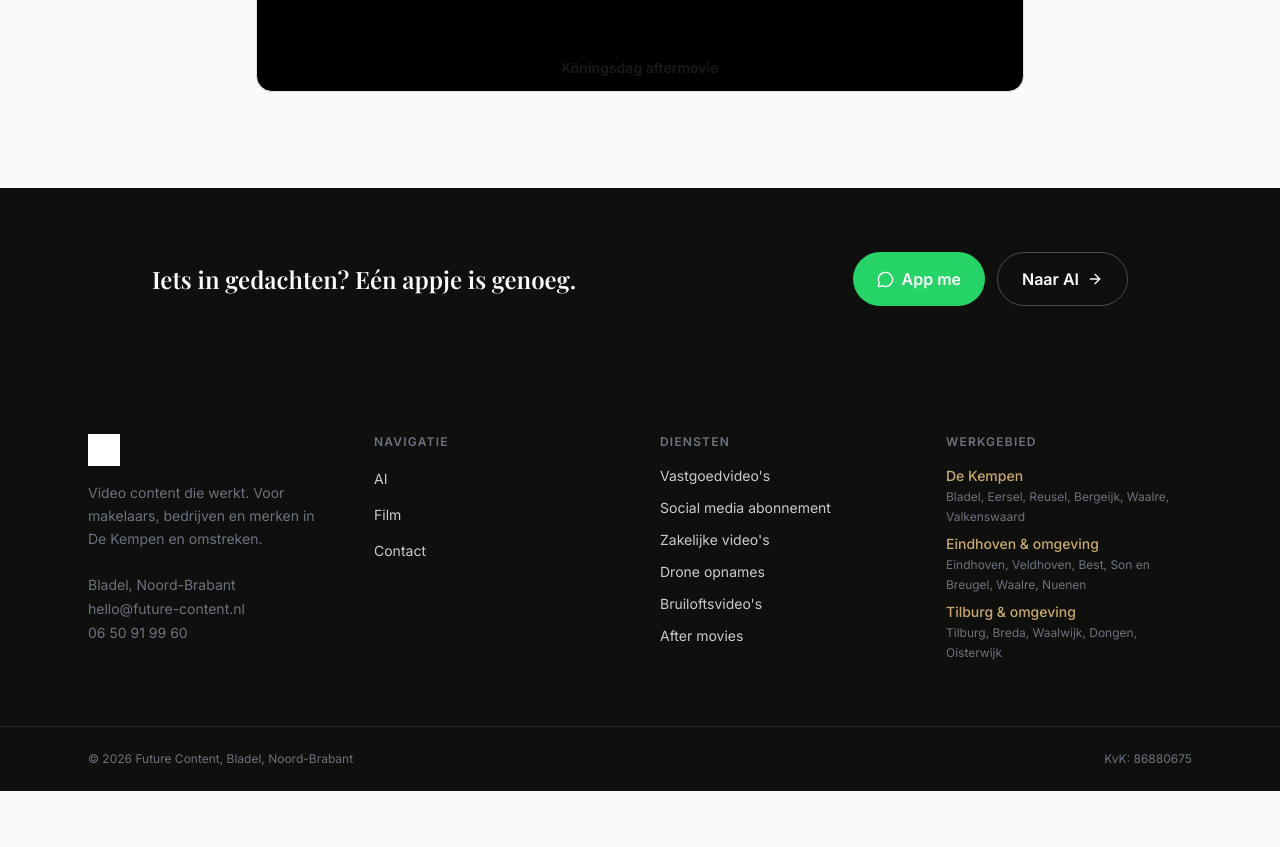
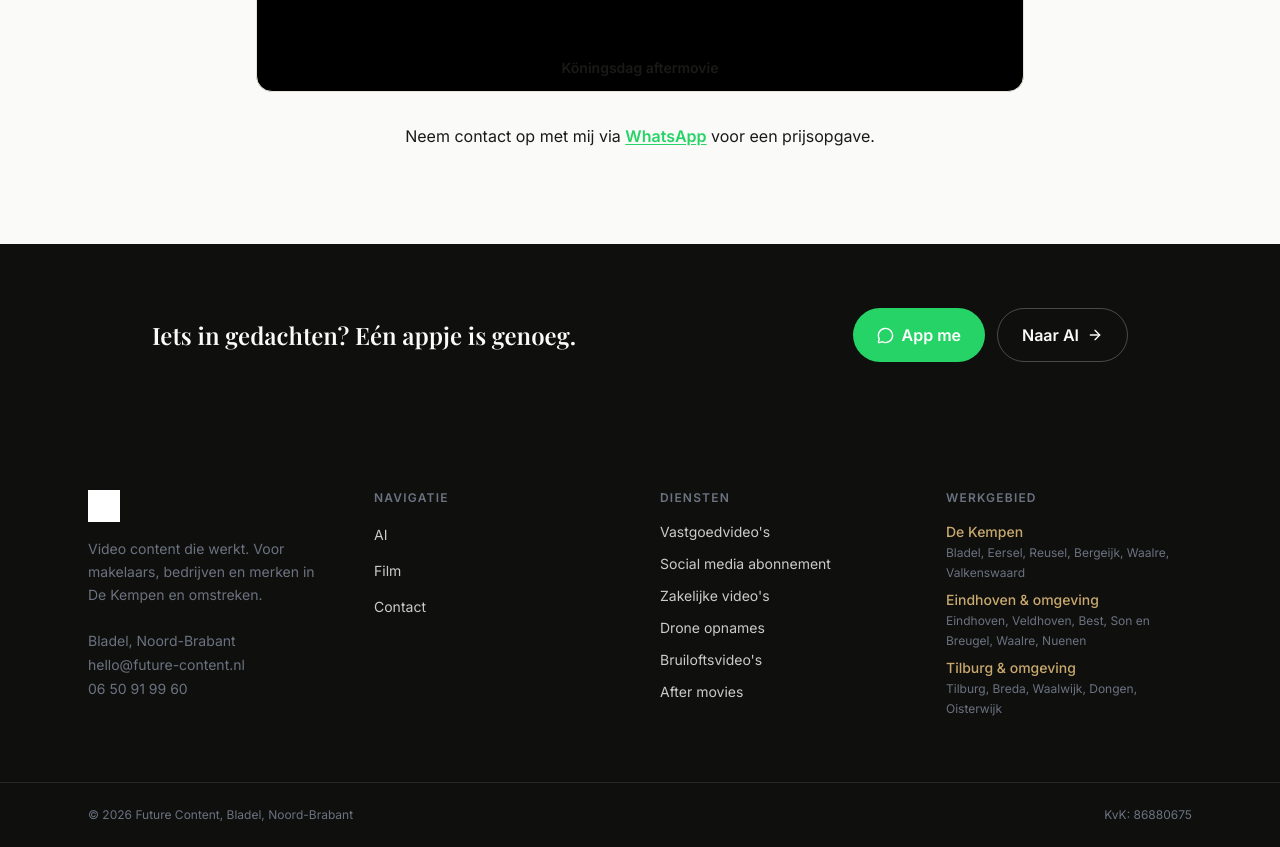
Before and after one commit to Sjunny09/future-content, a Next.js app: page /film in a window 1280 px wide. Shown: the part 3760-4607 px from the top of the page. Before the commit the page ends 4551 px from the top, so only its background shows below. Built offline with nearby package versions, Linux system fonts and the light colour scheme; no server answers; grey boxes are pictures that could not be loaded; a web font is replaced by a local one.

Commit message:
film: WhatsApp-prijsopgave-regel onder de aftermovie
Co-Authored-By: Claude Opus 4.8 (1M context) <noreply@anthropic.com>

```diff
--- a/app/film/page.tsx
+++ b/app/film/page.tsx
@@ -206,6 +206,18 @@ export default function FilmPage() {
               </figcaption>
             </figure>
           </div>
+          <p className="mt-8 text-center text-base text-[#1A1A18]">
+            Neem contact op met mij via{" "}
+            <a
+              href={WA}
+              target="_blank"
+              rel="noopener noreferrer"
+              className="font-semibold text-[#25D366] underline underline-offset-2"
+            >
+              WhatsApp
+            </a>{" "}
+            voor een prijsopgave.
+          </p>
         </div>
       </section>
 
```
